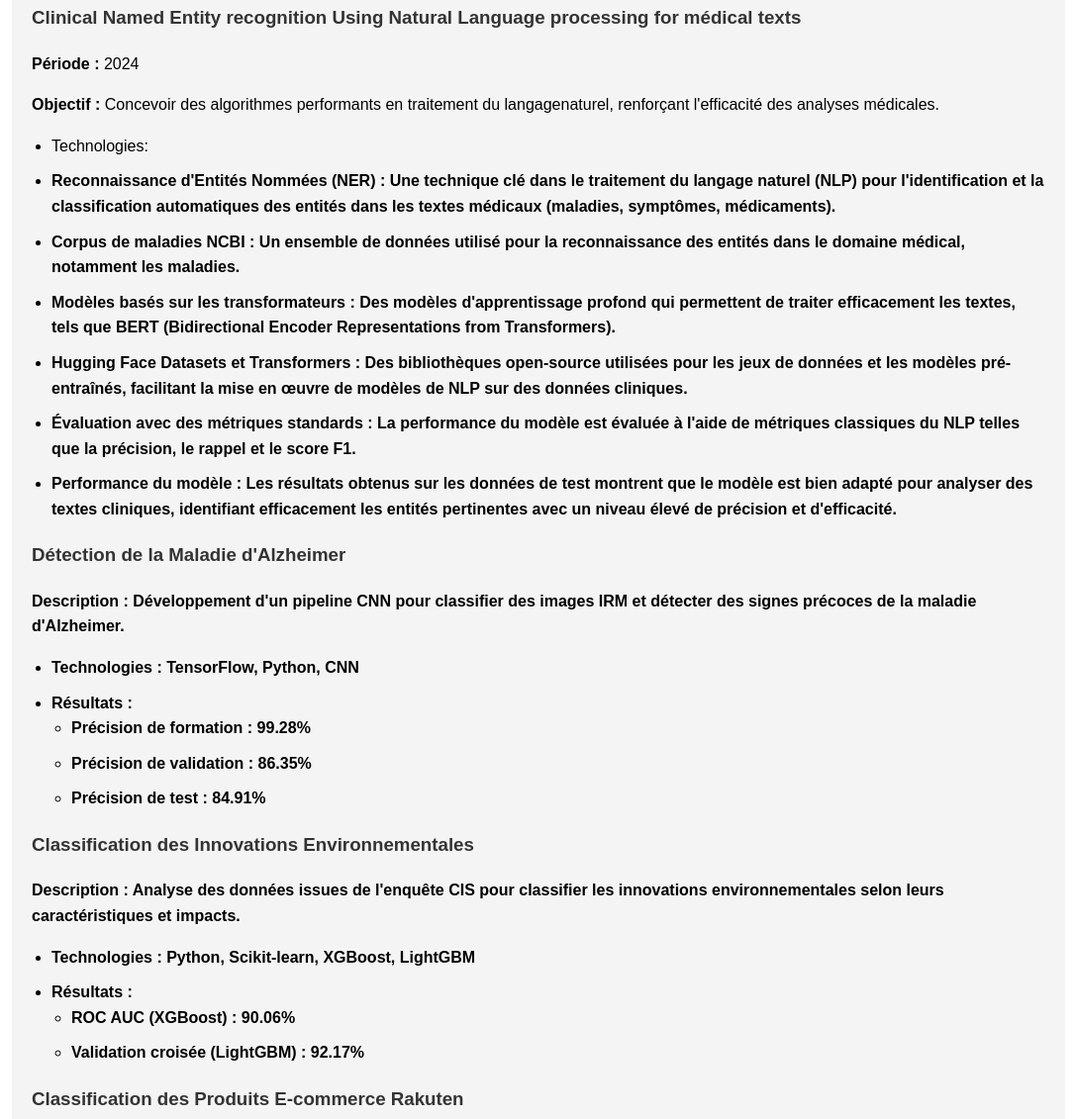
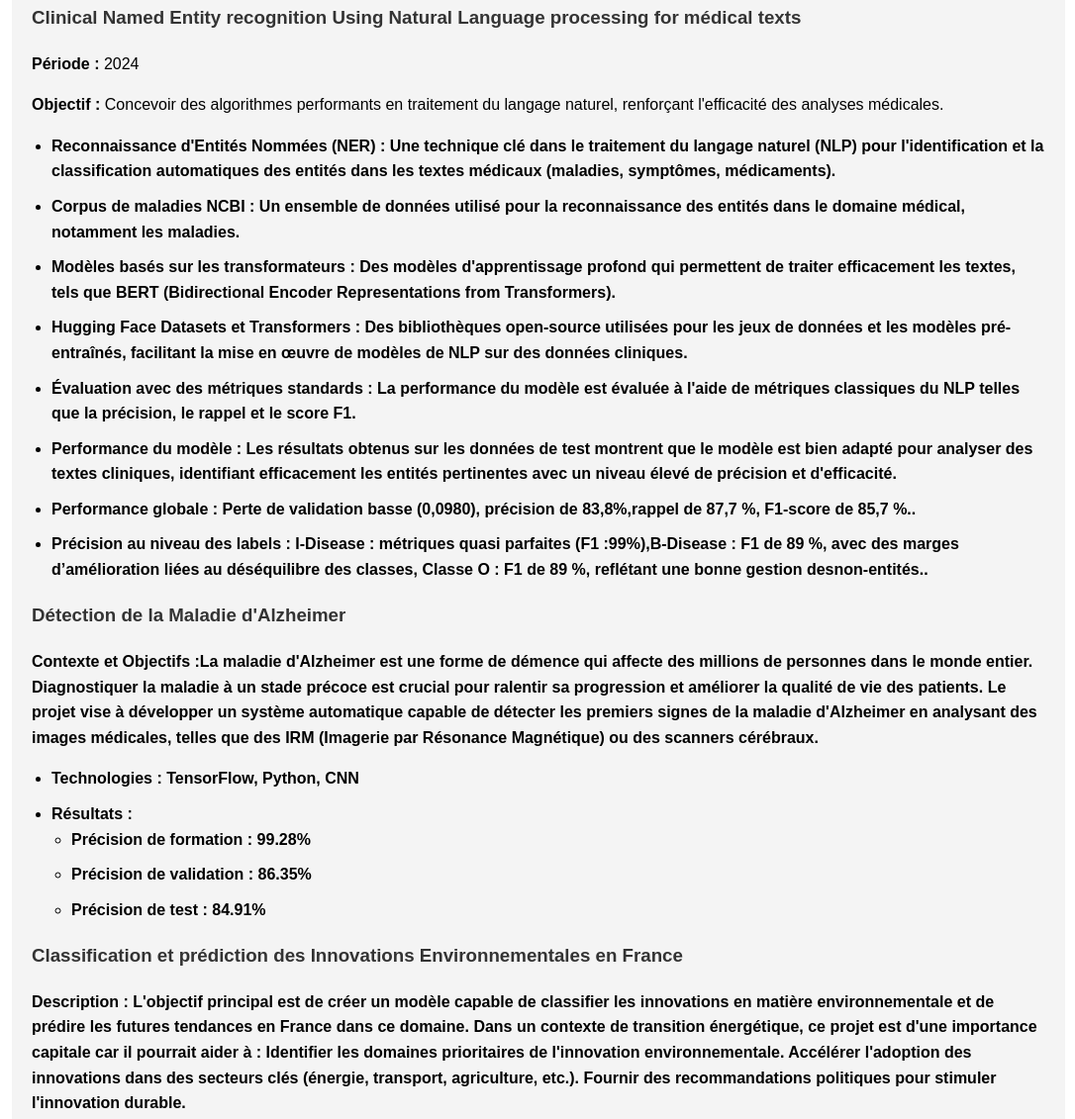
Before and after one commit to SDKisito/saliou-diedhiou.github.io, a plain HTML site: page index.html in a window 1280 px wide. Shown: the part 2895-4026 px from the top of the page at 99% size, without its empty margins (96-1182 px from the left). Drawn offline with Linux system fonts and the light colour scheme.

Commit message:
index.html

```diff
--- a/index.html
+++ b/index.html
@@ -169,15 +169,16 @@
             <article>
                 <h3>Clinical Named Entity recognition Using Natural Language processing for médical texts</h3>
                 <p><strong>Période :</strong> 2024</p>
-                <p><strong>Objectif :</strong> Concevoir des algorithmes performants en traitement du langagenaturel, renforçant l'efficacité des analyses médicales.</p>
+                <p><strong>Objectif :</strong> Concevoir des algorithmes performants en traitement du langage naturel, renforçant l'efficacité des analyses médicales.</p>
                 <ul>
-                    <li>Technologies:</strong>
                     <li><strong>Reconnaissance d'Entités Nommées (NER) : Une technique clé dans le traitement du langage naturel (NLP) pour l'identification et la classification automatiques des entités dans les textes médicaux (maladies, symptômes, médicaments).</li>
                     <li><strong>Corpus de maladies NCBI : Un ensemble de données utilisé pour la reconnaissance des entités dans le domaine médical, notamment les maladies.</li>
                     <li><strong>Modèles basés sur les transformateurs : Des modèles d'apprentissage profond qui permettent de traiter efficacement les textes, tels que BERT (Bidirectional Encoder Representations from Transformers).</li>
                     <li><strong>Hugging Face Datasets et Transformers : Des bibliothèques open-source utilisées pour les jeux de données et les modèles pré-entraînés, facilitant la mise en œuvre de modèles de NLP sur des données cliniques.</li>
                     <li><strong>Évaluation avec des métriques standards : La performance du modèle est évaluée à l'aide de métriques classiques du NLP telles que la précision, le rappel et le score F1.</li>
                     <li><strong>Performance du modèle : Les résultats obtenus sur les données de test montrent que le modèle est bien adapté pour analyser des textes cliniques, identifiant efficacement les entités pertinentes avec un niveau élevé de précision et d'efficacité.</li>
+                    <li><strong> Performance globale : Perte de validation basse (0,0980), précision de 83,8%,rappel de 87,7 %, F1-score de 85,7 %..</li>
+                    <li><strong> Précision au niveau des labels : I-Disease : métriques quasi parfaites (F1 :99%),B-Disease : F1 de 89 %, avec des marges d’amélioration liées au déséquilibre des classes, Classe O : F1 de 89 %, reflétant une bonne gestion desnon-entités..</li>
 
                </ul>
               </li>
@@ -185,7 +186,7 @@
 
             <article>
                 <h3>Détection de la Maladie d'Alzheimer</h3>
-                <p><strong>Description :</strong> Développement d'un pipeline CNN pour classifier des images IRM et détecter des signes précoces de la maladie d'Alzheimer.</p>
+                <p><strong>Contexte et Objectifs :</strong>La maladie d'Alzheimer est une forme de démence qui affecte des millions de personnes dans le monde entier. Diagnostiquer la maladie à un stade précoce est crucial pour ralentir sa progression et améliorer la qualité de vie des patients. Le projet vise à développer un système automatique capable de détecter les premiers signes de la maladie d'Alzheimer en analysant des images médicales, telles que des IRM (Imagerie par Résonance Magnétique) ou des scanners cérébraux.</p>
                 <ul>
                     <li><strong>Technologies :</strong> TensorFlow, Python, CNN</li>
                     <li><strong>Résultats :</strong>
@@ -199,8 +200,11 @@
             </article>
 
             <article>
-                <h3>Classification des Innovations Environnementales</h3>
-                <p><strong>Description :</strong> Analyse des données issues de l'enquête CIS pour classifier les innovations environnementales selon leurs caractéristiques et impacts.</p>
+                <h3>Classification et prédiction des Innovations Environnementales en France</h3>
+                <p><strong>Description :</strong> L'objectif principal est de créer un modèle capable de classifier les innovations en matière environnementale et de prédire les futures tendances en France dans ce domaine. Dans un contexte de transition énergétique, ce projet est d'une importance capitale car il pourrait aider à :
+Identifier les domaines prioritaires de l'innovation environnementale.
+Accélérer l'adoption des innovations dans des secteurs clés (énergie, transport, agriculture, etc.).
+Fournir des recommandations politiques pour stimuler l'innovation durable.</p>
                 <ul>
                     <li><strong>Technologies :</strong> Python, Scikit-learn, XGBoost, LightGBM</li>
                     <li><strong>Résultats :</strong>
```
